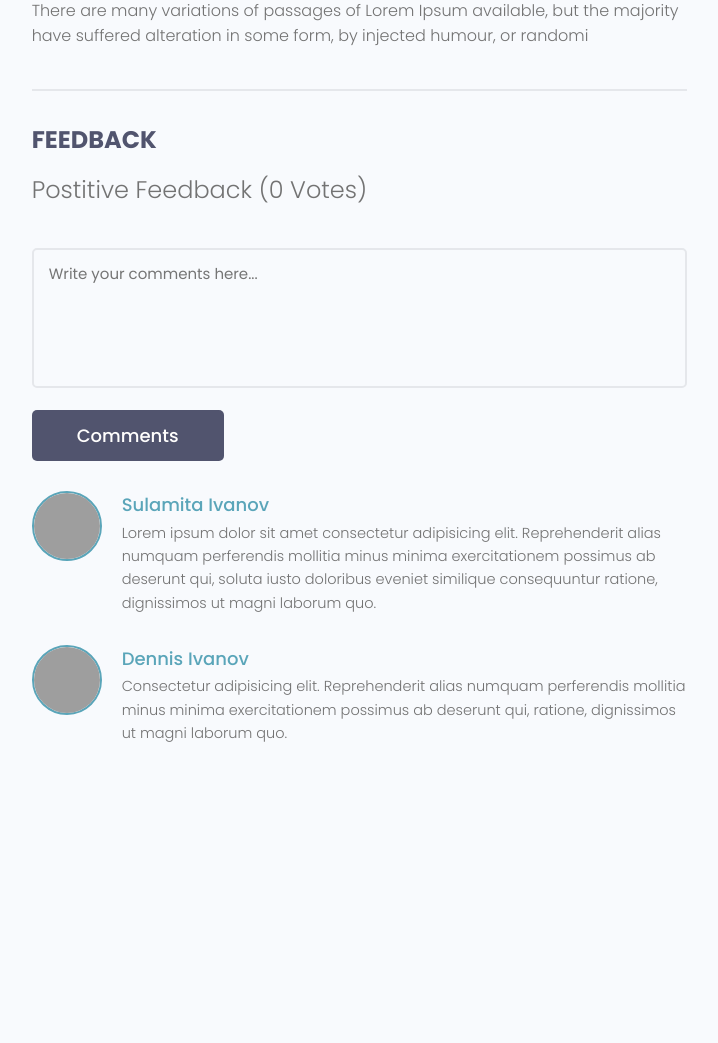
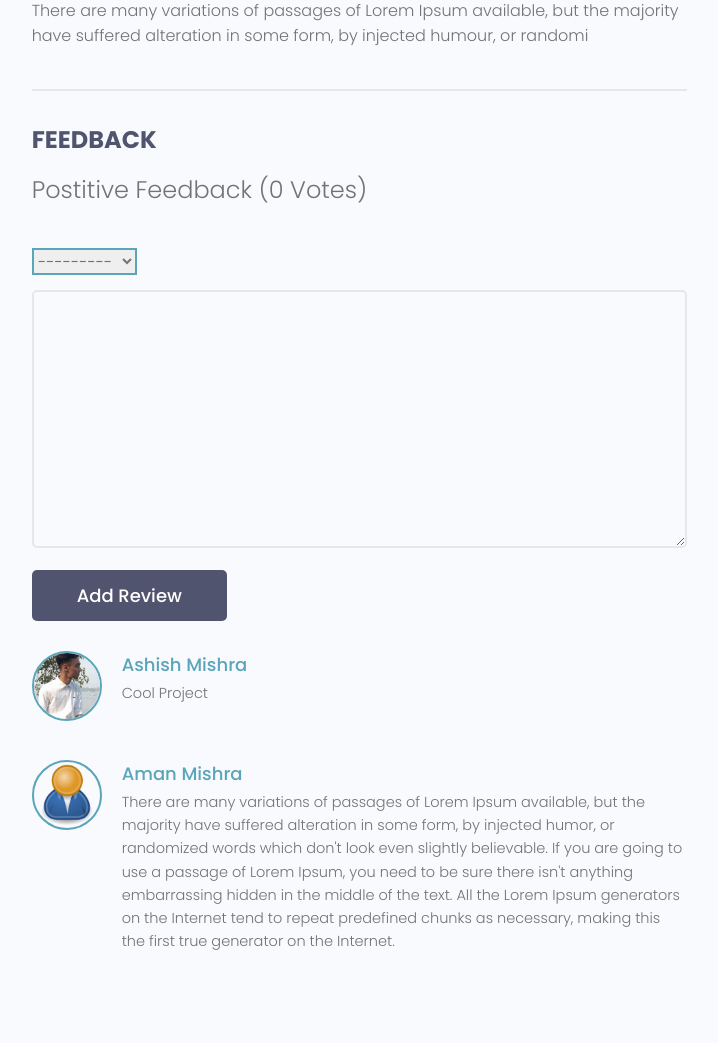
Before and after one commit to de-ansh/devport, a Django app: page /projects/project/9a603dbe-ffcb-492a-9620-6bc532100aab/ in a window 1280 px wide. Shown: the part 713-1756 px from the top of the page, without its empty margins (465-1183 px from the left). Before the commit the page ends 1455 px from the top, so only its background shows below. Run offline with Django 4.2, Linux system fonts and the light colour scheme; data comes from the database, SQL or seed files in the repository; both versions use the stored data as it was after the commit; some libraries are stand-ins or nearby versions; grey boxes are pictures that could not be loaded.

Commit message:
addee review

```diff
--- a/projects/forms.py
+++ b/projects/forms.py
@@ -1,8 +1,10 @@
+from calendar import c
 from dataclasses import field
+from urllib import request
 from django import forms
 
 from django.forms import ModelForm
-from .models import Project
+from .models import Project,Review
 
 class ProjectForm(ModelForm):
     class Meta:
@@ -15,3 +17,21 @@
         super(ProjectForm,self).__init__(*args,**kwargs)
         for name,field in self.fields.items():
             field.widget.attrs.update({'class':'input'})
+
+
+
+class ReviewForm(ModelForm):
+    class Meta:
+        model = Review
+        fields = ['value', 'body']
+
+        labels = {
+            'value': 'Place your vote',
+            'body': 'Add a comment with your vote'
+        }
+
+    def __init__(self, *args, **kwargs):
+        super(ReviewForm, self).__init__(*args, **kwargs)
+
+        for name, field in self.fields.items():
+            field.widget.attrs.update({'class': 'input'})
--- a/projects/models.py
+++ b/projects/models.py
@@ -25,12 +25,14 @@
         ('up','Up Vote'),
         ('down','Down Vote'),
     )
-    #owner
+    owner= models.ForeignKey(Profile,on_delete=models.CASCADE, null=True)
     project = models.ForeignKey(Project,on_delete=models.CASCADE)
     body= models.TextField(null=True,blank=True)
     value = models.CharField(max_length=200, choices=VOTE_TYPE)
     created= models.DateTimeField(auto_now_add=True)
     id= models.UUIDField(default=uuid.uuid4,unique=True,primary_key=True,editable=False)
+    class Meta:
+        unique_together = [['owner', 'project']]
     def __str__(self):
         return self.value
 
--- a/projects/templates/projects/single-project.html
+++ b/projects/templates/projects/single-project.html
@@ -40,42 +40,37 @@
               {{project.vate_ratio}} Postitive Feedback ({{project.vote_total}} Vote{{project.vote_total|pluralize:"s"}})
             </h5>
 
-            <form class="form" action="#" method="POST">
-              <!-- Textarea -->
+            <form class="form" action="{% url 'project' project.id %}" method="POST">
+              {% csrf_token %}
+              {% for field in form %}
               <div class="form__field">
-                <label for="formInput#textarea">Comments: </label>
-                <textarea class="input input--textarea" name="message" id="formInput#textarea"
-                  placeholder="Write your comments here..."></textarea>
+                  <label for="formInput#textarea">{{field.label}}</label>
+                  {{field}}
               </div>
-              <input class="btn btn--sub btn--lg" type="submit" value="Comments" />
-            </form>
+              {% endfor %}
+              <input class="btn btn--sub btn--lg" type="submit" value="Add Review" />
+          </form>
+
+
             <div class="commentList">
+              {% for review in project.review_set.all %}
+              {% if review.body %}
               <div class="comment">
-                <a href="profile.html">
-                  <img class="avatar avatar--md"
-                    src="https://pbs.twimg.com/profile_images/1335382240931368961/b3wSZKj4_400x400.jpg" alt="user" />
-                </a>
-                <div class="comment__details">
-                  <a href="profile.html" class="comment__author">Sulamita Ivanov</a>
-                  <p class="comment__info">
-                    Lorem ipsum dolor sit amet consectetur adipisicing elit. Reprehenderit alias numquam perferendis
-                    mollitia minus minima exercitationem possimus ab deserunt qui, soluta iusto doloribus eveniet
-                    similique consequuntur ratione, dignissimos ut magni laborum quo.
-                  </p>
-                </div>
+                  <a href="{% url 'user-profile' review.owner.id  %}">
+                      <img class="avatar avatar--md" src="{{review.owner.profile_image.url}}" alt="user" />
+                  </a>
+
+
+                  <div class="comment__details">
+                      <a href="{% url 'user-profile' review.owner.id %}"
+                          class="comment__author">{{review.owner.name}}</a>
+                      <p class="comment__info">{{review.body|linebreaksbr}}</p>
+                  </div>
+
               </div>
-              <div class="comment">
-                <a href="profile.html">
-                  <img class="avatar avatar--md" src="https://avatars.githubusercontent.com/u/33843378" alt="user" />
-                </a>
-                <div class="comment__details">
-                  <a href="profile.html" class="comment__author">Dennis Ivanov</a>
-                  <p class="comment__info">
-                    Consectetur adipisicing elit. Reprehenderit alias numquam perferendis mollitia minus minima
-                    exercitationem possimus ab deserunt qui, ratione, dignissimos ut magni laborum quo.
-                  </p>
-                </div>
-              </div>
+              {% endif %}
+              {% endfor %}
+
             </div>
           </div>
         </div>
--- a/projects/views.py
+++ b/projects/views.py
@@ -1,9 +1,11 @@
+from pickle import FALSE
 from turtle import title
 from django.shortcuts import render,redirect
 from django.http import HttpResponse
 from .models import Project
-from .forms import ProjectForm
+from .forms import ProjectForm,ReviewForm
 from django.contrib.auth.decorators import login_required
+from django.contrib import messages
 
 from .utils import searchProjects,paginateProjects
 def projects(request):
@@ -14,8 +16,16 @@
 
 def project(request,pk):
     projectobj= Project.objects.get(id=pk)
-
-    return render(request,'projects/single-project.html', {'project':projectobj,})
+    form = ReviewForm()
+    if request.method == 'POST':
+        form = ReviewForm(request.POST)
+        review = form.save( commit= FALSE)
+        review.project = projectobj
+        review.owner = request.user.profile
+        review.save()
+        #project count
+        messages.success(request, 'Your review was successfully submitted!')
+    return render(request,'projects/single-project.html', {'project':projectobj, 'form': form})
 @login_required(login_url="login")
 def createProject(request):
     profile= request.user.profile
```
Also changed, not shown: db.sqlite3, projects/migrations/0005_alter_project_options_review_owner_and_more.py (added).
